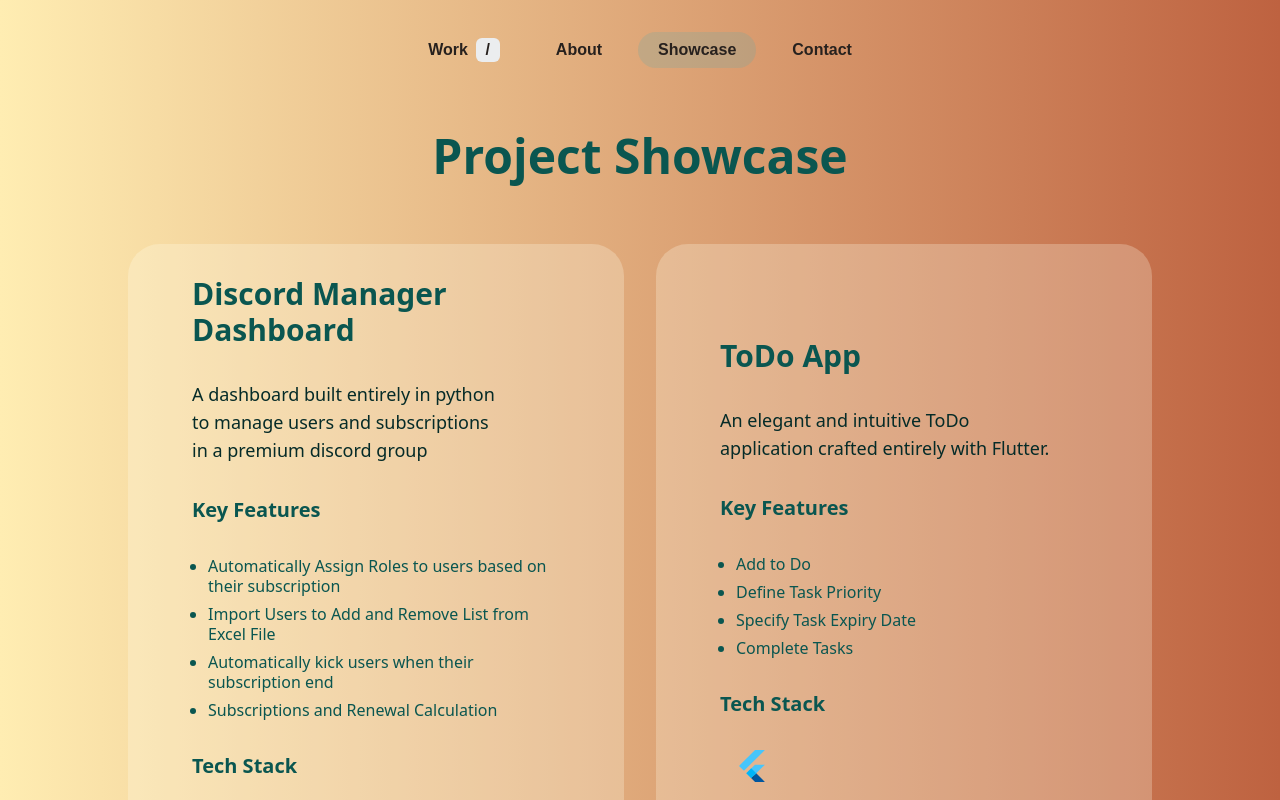
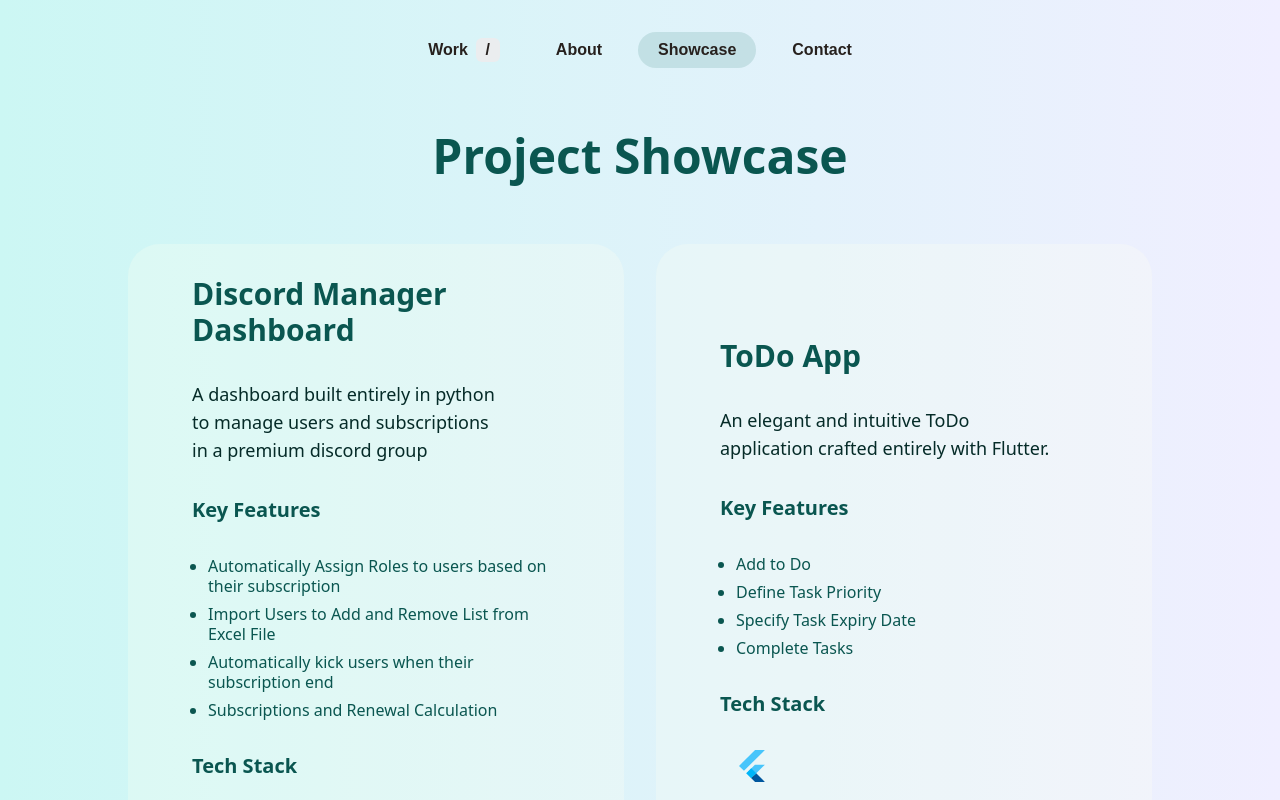
Before and after one commit to Ale-1508/portfolio, a Next.js app: page /showcase in a window 1280 px wide. Shown: the top 800 px of the page. Built offline with nearby package versions, Linux system fonts and the light colour scheme.

Commit message:
Added Spring Palette

```diff
--- a/src/logic/_core/common/colors.ts
+++ b/src/logic/_core/common/colors.ts
@@ -156,7 +156,7 @@ export const fallPalette = {
 export const getColorPalette = (): ColorPalette => {
   const season: Season = getSeason();
 
-  return fallPalette; // PLACEHOLDER for testing purpose
+  return winterPalette; // PLACEHOLDER for testing purpose
   switch (season) {
     case "winter":
       return winterPalette;
--- a/tailwind.config.ts
+++ b/tailwind.config.ts
@@ -124,25 +124,25 @@ const config: Config = {
           950: "#000a0d",
         },
         spring: {
-          50:  "#e7f0f0",
-          100: "#cfe1e0",
-          150: "#b6d3d1",
-          200: "#9ec4c1",
-          250: "#86b5b2",
-          300: "#6ea6a2",
-          350: "#569793",
-          400: "#3d8983",
-          450: "#9fc292",
-          500: "#0d6b64",
-          550: "#0c605a",
-          600: "#0a5650",
-          650: "#094b46",
-          700: "#08403c",
-          750: "#073632",
-          800: "#052b28",
-          850: "#04201e",
-          900: "#031514",
-          950: "#010b0a",
+          50:  "#eaf1e8",
+          100: "#d5e3d1",
+          150: "#c0d6ba",
+          200: "#abc8a3",
+          250: "#96ba8c",
+          300: "#80ac75",
+          350: "#6b9e5e",
+          400: "#569147",
+          450: "#418330",
+          500: "#2c7519",
+          550: "#286917",
+          600: "#235e14",
+          650: "#1f5212",
+          700: "#1a460f",
+          750: "#163b0d",
+          800: "#122f0a",
+          850: "#0d2307",
+          900: "#091705",
+          950: "#040c02",
         },
         summer: {
           50:  "#e7f0f0",
```
